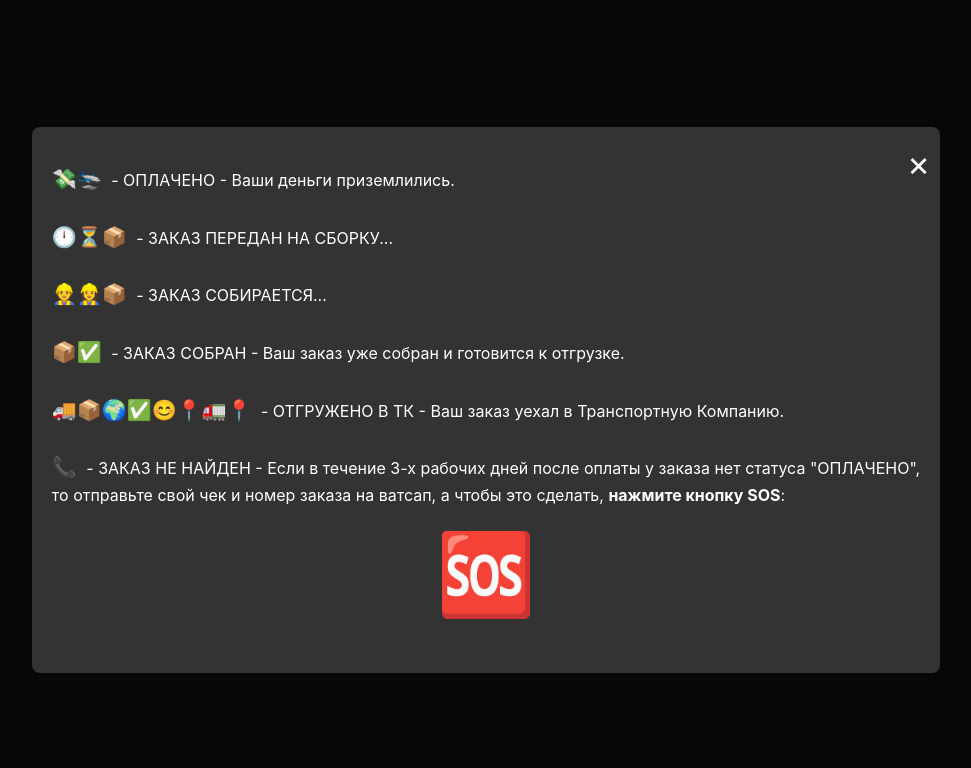
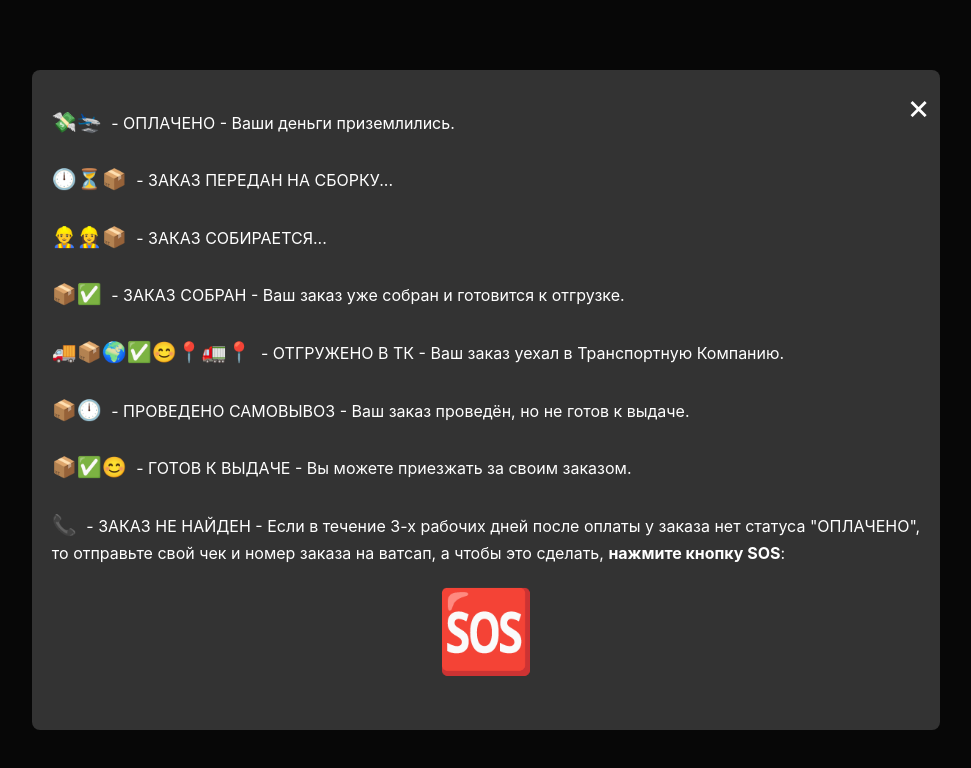
Before and after one commit to DiamanDD/viteTest, a React (Vite) app: page / in a window 1280 px wide. Both pictures are taken after a click on the button "Подробнее". Shown: the top 768 px of the page, without its empty margins (154-1125 px from the left). Built offline with nearby package versions, Linux system fonts and the light colour scheme.

Commit message:
Добавил условия со столбиками и цветами, также добавил лоадер. Изменил текст внутри кнопки подробнее!

```diff
--- a/src/Informer/Informer.module.css
+++ b/src/Informer/Informer.module.css
@@ -32,6 +32,10 @@
 .gotovaVidacha{
     background-color: #646cff;
 }
+
+.provedenSamovivoz{
+    background-color: forestgreen;
+}
 .title {
     width: 250px;
     text-align: left;
--- a/src/Informer/Informer.tsx
+++ b/src/Informer/Informer.tsx
@@ -18,8 +18,12 @@ const getStatusSborkaIdet = (status: string) => {
 const getStatusSobrano = (status: string) => {
   return status.toLowerCase().startsWith('заказ собран')
 }
+const getStatusProvedenSamovivoz = (status: string) => {
+  return status.toLowerCase().startsWith('проведено самовывоз')
+}
+
 const getStatusGotovaVidacha = (status: string) => {
-  return status.toLowerCase().startsWith('готов к выдаче')
+    return status.toLowerCase().startsWith('готов к выдаче')
 }
 export const Informer = ({ message, title }: Props) => {
   return (
@@ -31,6 +35,7 @@ export const Informer = ({ message, title }: Props) => {
           [css.sborka]: getStatusSborka(message),
           [css.sborkaIdet]: getStatusSborkaIdet(message),
           [css.sobrano]: getStatusSobrano(message),
+          [css.provedenSamovivoz]: getStatusProvedenSamovivoz(message),
           [css.gotovaVidacha]: getStatusGotovaVidacha(message),
         })}
       >
--- a/src/ReadMore/ReadMore.tsx
+++ b/src/ReadMore/ReadMore.tsx
@@ -43,6 +43,12 @@ export const ReadMore = () => {
               Транспортную Компанию.
               <br />
               <br />
+              <span>📦🕛</span> - ПРОВЕДЕНО САМОВЫВОЗ - Ваш заказ проведён, но не готов к выдаче.
+              <br />
+              <br />
+              <span>📦✅😊</span> - ГОТОВ К ВЫДАЧЕ - Вы можете приезжать за своим заказом.
+              <br />
+              <br />
               <span>📞</span> - ЗАКАЗ НЕ НАЙДЕН - Если в течение 3-х рабочих
               дней после оплаты у заказа нет статуса "ОПЛАЧЕНО", <br />
               то отправьте свой чек и номер заказа на ватсап, а чтобы это
```
